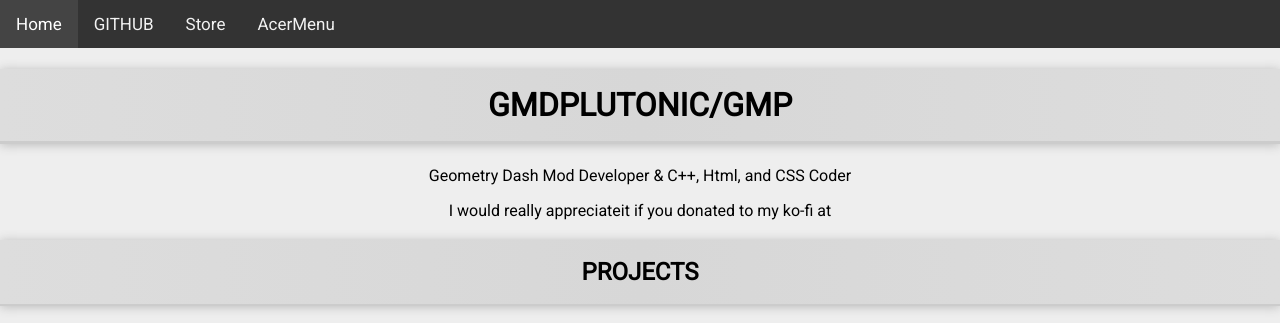
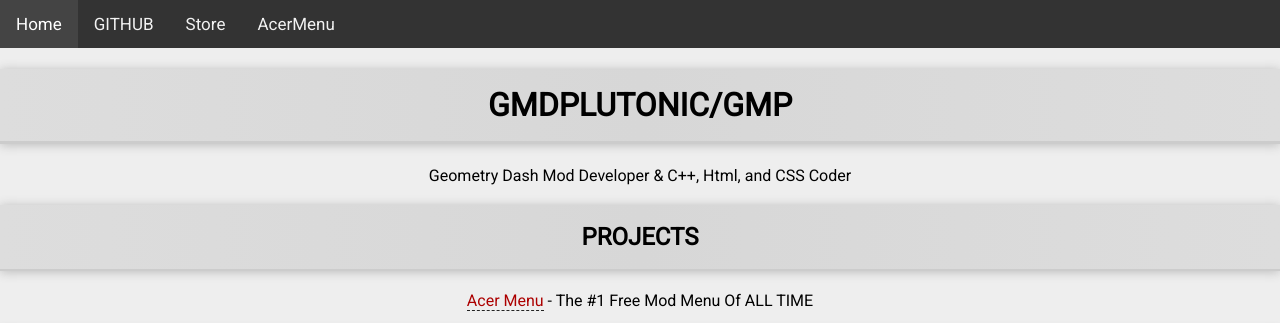
Before and after one commit to GMDPLUTONIC/gmdplutonic.com, a plain HTML site: page index.html in a window 1280 px wide. Shown: the top 323 px of the page. Drawn offline with Linux system fonts and the light colour scheme.

Commit message:
Update index.html

```diff
--- a/index.html
+++ b/index.html
@@ -36,7 +36,6 @@ x.className = "topnav";
     <div class="smain">
         <h1>GMDPLUTONIC/GMP</h1>
         <p>Geometry Dash Mod Developer &amp; C++, Html, and CSS Coder</p>
-        <p>I would really appreciateit if you donated to my ko-fi at <script type='text/javascript' src='https://storage.ko-fi.com/cdn/widget/Widget_2.js'></script><script type='text/javascript'>kofiwidget2.init('Support Me on Ko-fi', '#29abe0', 'W7W511HXLP');kofiwidget2.draw();</script>  </p>
 
         <h2>Projects</h2>
         <p class="nobox"><a href="/Acermenu/acermenu.html" target="_blank">Acer Menu</a> - The #1 Free Mod Menu Of ALL TIME</p>
```
